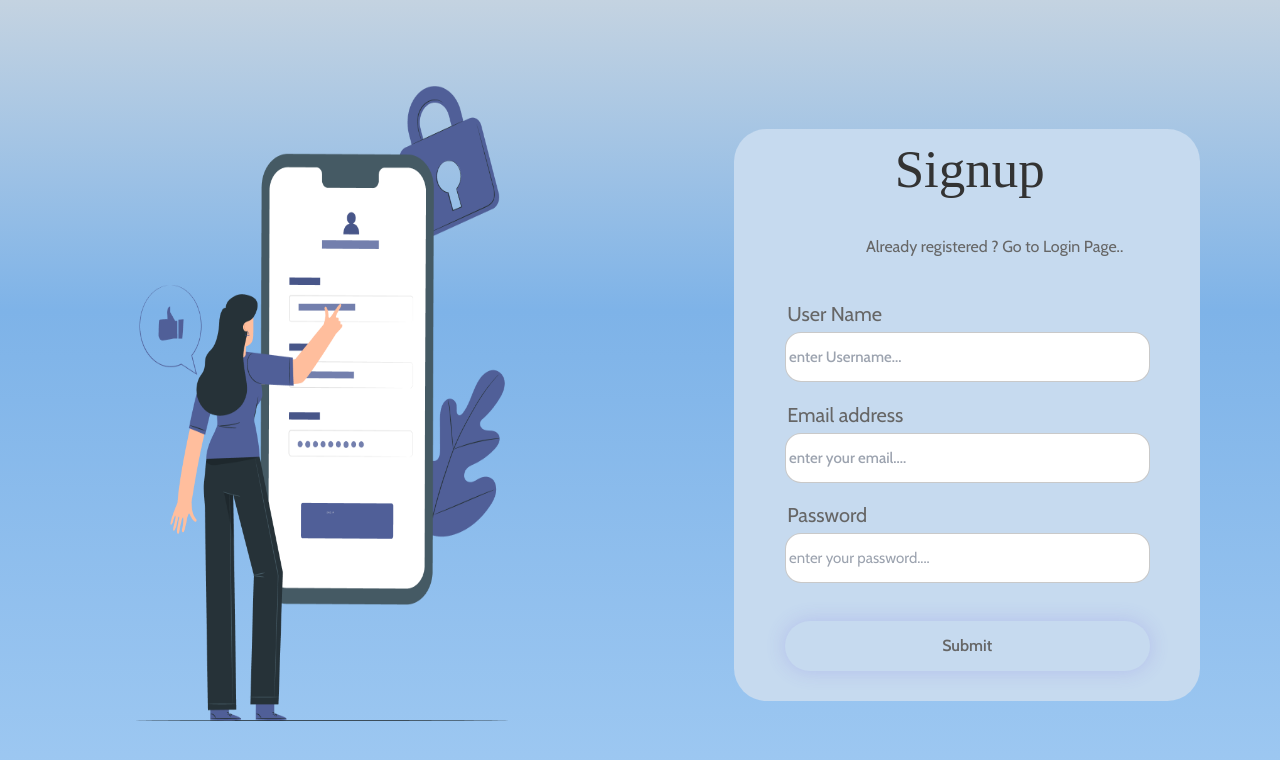
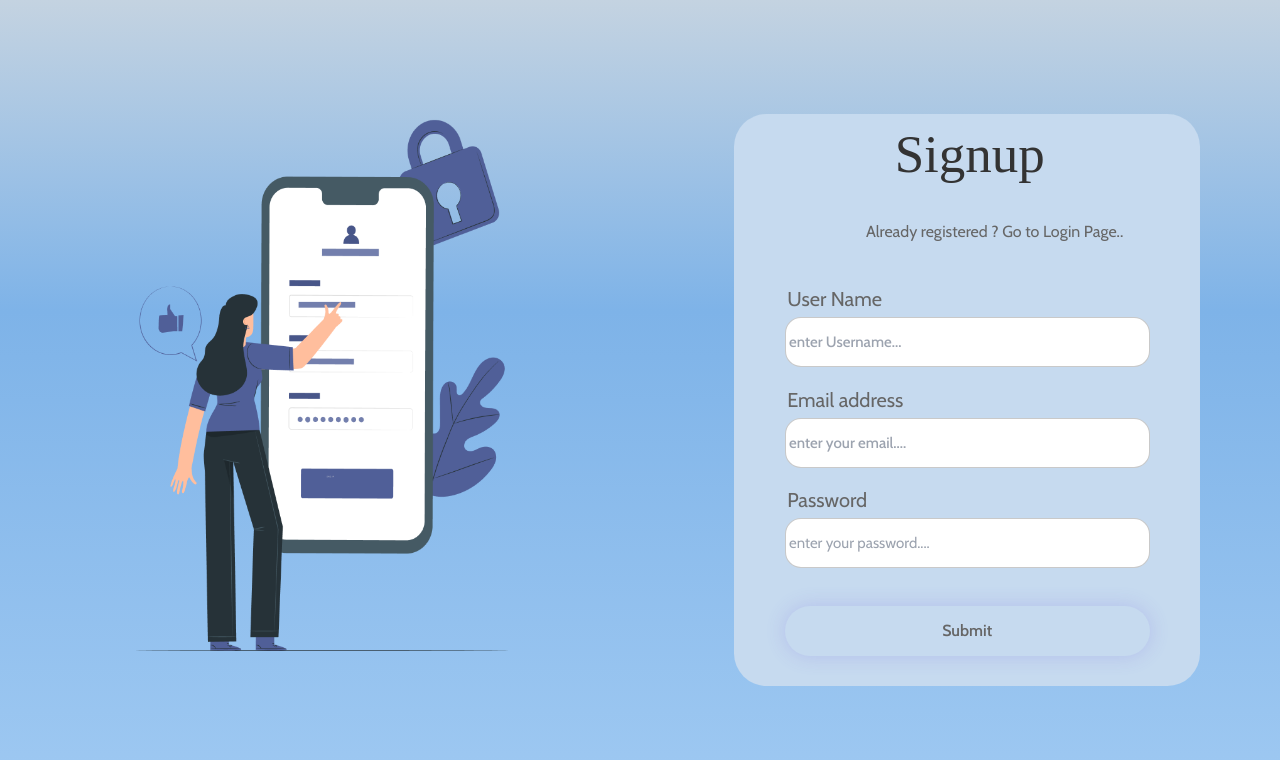
Before and after one commit to talleenkaur17/FintelliLearn, a React (Create React App) app: page /signup in a window 1280 px wide. Shown: the top 760 px of the page. Built offline with nearby package versions, Linux system fonts and the light colour scheme.

Commit message:
modification

```diff
--- a/src/components/Login/Login.scss
+++ b/src/components/Login/Login.scss
@@ -7,6 +7,7 @@
   width: 65%;
   height: auto;
   margin-left: 100px;
+  margin-top: 50px;
 }
 
 .column {
--- a/src/components/Sign/signup.jsx
+++ b/src/components/Sign/signup.jsx
@@ -37,7 +37,7 @@ function Register() {
     <div className="column">
       <div className="stack">
         <div className="stack1">
-          <img id="img-logo" src={logo} alt="img" />
+          <img id="img-logos" src={logo} alt="img" />
         </div>
         <div className="column1">
           <div className="top-box">
--- a/src/components/Sign/signup.scss
+++ b/src/components/Sign/signup.scss
@@ -2,7 +2,12 @@
 * {
   font-family: "Cabin", sans-serif;
 }
-
+#img-logos{
+  width: 65%;
+  height: 80%;
+  margin-left: 100px;
+  margin-top: 50px;
+}
 .column {
   display: flex;
   align-items: center;
@@ -27,7 +32,10 @@
       flex-direction: column;
       margin-bottom: 20px;
       width: 547px;
-      height: max-content;
+      height:auto;
+      margin-bottom: 50px;
+
+      // height: max-content;
       border-radius: 32.68px;
       background: rgba(198, 218, 239, 1);
       .top-box {
```
